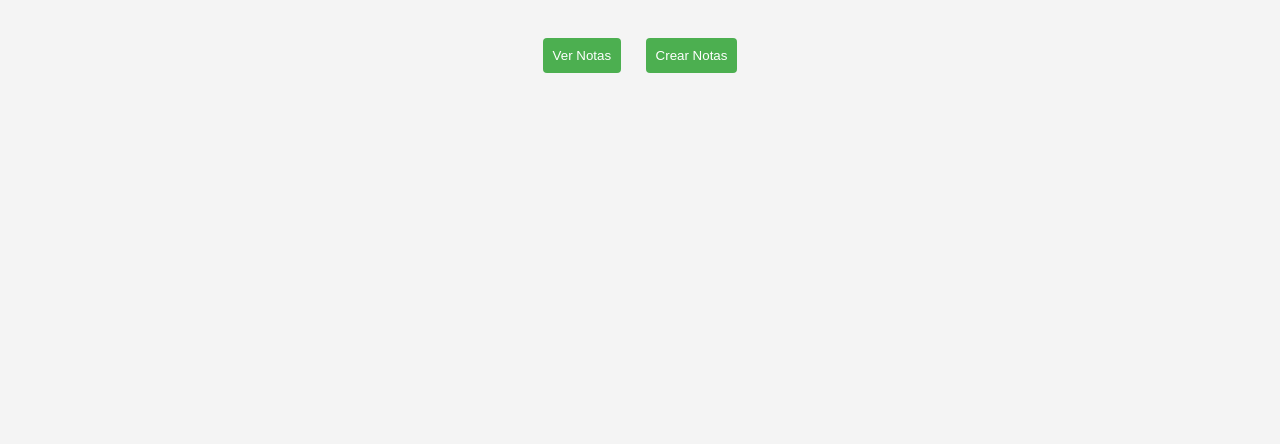
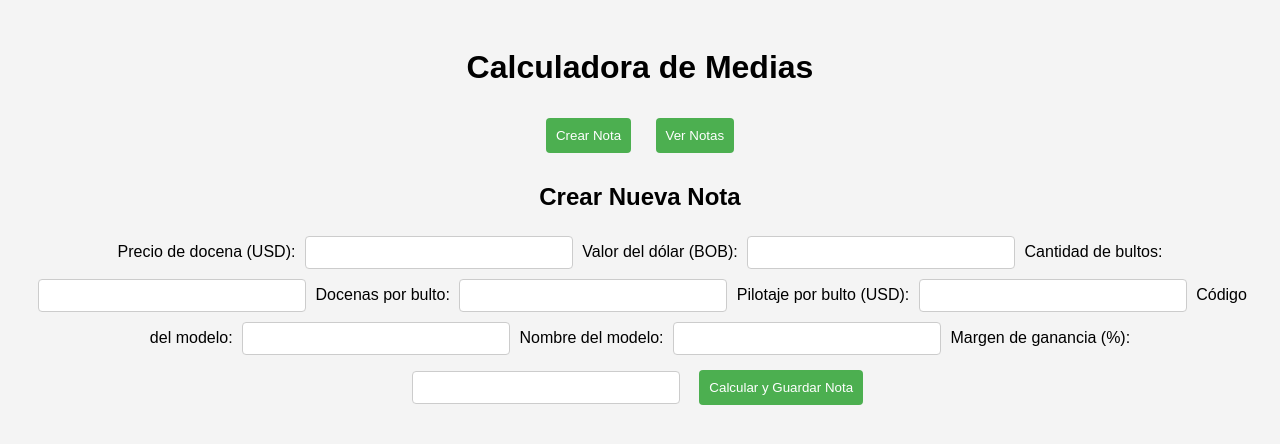
Before and after one commit to gersonrh/calculadormedias, a plain HTML site: page index.html in a window 1280 px wide. Drawn offline with Linux system fonts and the light colour scheme.

Commit message:
Update index.html

```diff
--- a/index.html
+++ b/index.html
@@ -1,37 +1,62 @@
 <!DOCTYPE html>
 <html lang="es">
 <head>
-    <meta charset="UTF-8">
-    <meta name="viewport" content="width=device-width, initial-scale=1.0">
-    <title>Calculadora de Medias</title>
-    <link rel="stylesheet" href="style.css">
+  <meta charset="UTF-8">
+  <meta name="viewport" content="width=device-width, initial-scale=1">
+  <title>Calculadora de Medias</title>
+  <link rel="stylesheet" href="style.css">
 </head>
 <body>
-    <div id="menu">
-        <button id="verNotas">Ver Notas</button>
-        <button id="crearNotas">Crear Notas</button>
-    </div>
+  <div class="container">
+    <header>
+      <h1>Calculadora de Medias</h1>
+      <nav>
+        <button id="crearNotaBtn">Crear Nota</button>
+        <button id="verNotasBtn">Ver Notas</button>
+      </nav>
+    </header>
 
-    <div id="crearNotasForm" style="display:none;">
-        <h3>Crear Nota</h3>
-        <label for="codigo">Código del modelo:</label>
-        <input type="text" id="codigo">
-        <label for="nombre">Nombre:</label>
-        <input type="text" id="nombre">
-        <label for="precio">Precio de la docena (en USD):</label>
-        <input type="number" id="precio">
-        <label for="tasa">Tasa de cambio (USD a BOB):</label>
-        <input type="number" id="tasa">
-        <label for="margen">Margen de ganancia (%):</label>
-        <input type="number" id="margen">
-        <button id="guardarNota">Guardar Nota</button>
-    </div>
+    <!-- Sección: Crear Nota -->
+    <section id="crearNotaSection" class="section">
+      <h2>Crear Nueva Nota</h2>
+      <form id="createNoteForm">
+        <label for="price">Precio de docena (USD):</label>
+        <input type="number" id="price" step="0.01" required>
 
-    <div id="verNotasList" style="display:none;">
-        <h3>Notas Guardadas</h3>
-        <div id="notasLista"></div>
-    </div>
+        <label for="exchange">Valor del dólar (BOB):</label>
+        <input type="number" id="exchange" step="0.01" required>
 
-    <script src="app.js"></script>
+        <label for="packages">Cantidad de bultos:</label>
+        <input type="number" id="packages" required>
+
+        <label for="dozens">Docenas por bulto:</label>
+        <input type="number" id="dozens" required>
+
+        <label for="pilotage">Pilotaje por bulto (USD):</label>
+        <input type="number" id="pilotage" step="0.01" required>
+
+        <label for="modelCode">Código del modelo:</label>
+        <input type="text" id="modelCode" required>
+
+        <label for="modelName">Nombre del modelo:</label>
+        <input type="text" id="modelName" required>
+
+        <label for="margin">Margen de ganancia (%):</label>
+        <input type="number" id="margin" step="0.1" required>
+
+        <button type="submit">Calcular y Guardar Nota</button>
+      </form>
+
+      <div id="calculationResult"></div>
+    </section>
+
+    <!-- Sección: Ver Notas -->
+    <section id="verNotasSection" class="section" style="display:none;">
+      <h2>Notas Guardadas</h2>
+      <div id="notesContainer"></div>
+    </section>
+  </div>
+
+  <script src="app.js"></script>
 </body>
 </html>
```
